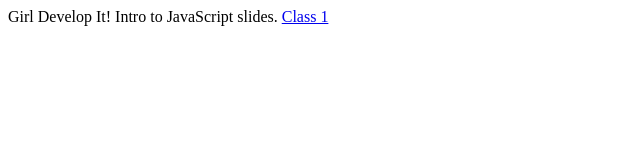
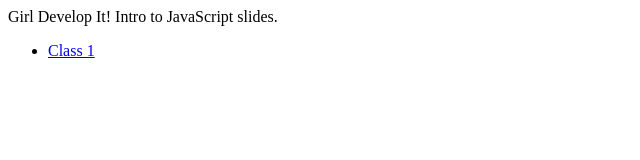
Before and after one commit to scottcreynolds/gdi-js, a plain HTML site: page index.html in a window 1280 px wide. Shown: the whole page, without its empty margins (0-640 px from the left). Drawn offline with Linux system fonts and the light colour scheme.

Commit message:
formating

```diff
--- a/index.html
+++ b/index.html
@@ -4,6 +4,8 @@
 </head>
 <body>
 Girl Develop It! Intro to JavaScript slides.
-<a href="class1.html">Class 1</a>
+<ul>
+  <li><a href="class1.html">Class 1</a></li>
+</ul>
 </body>
 </html>
```
